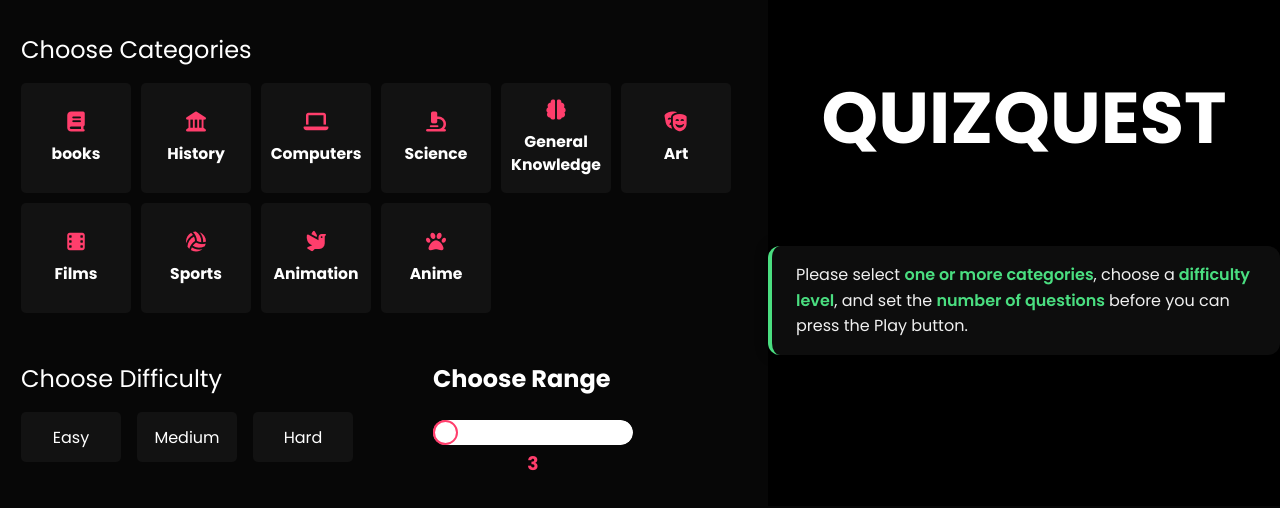
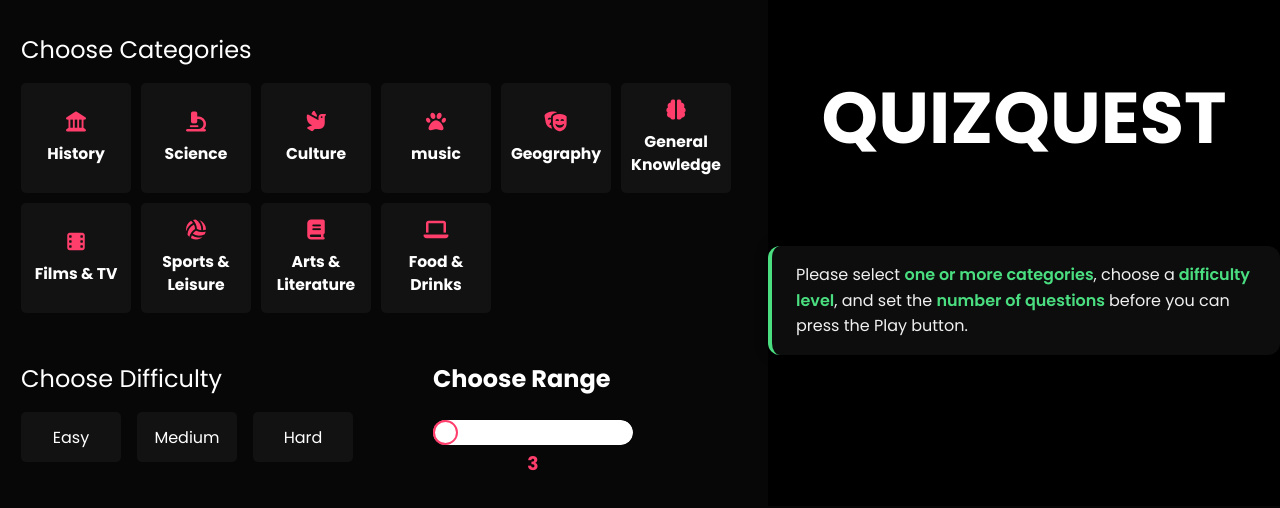
Before and after one commit to Aviupadhyay457/QUIZQUEST, a React (Vite) app: page / in a window 1280 px wide. Shown: the top 508 px of the page. Built offline with nearby package versions, Linux system fonts and the light colour scheme.

Commit message:
fetched data from the api
- Updated category array to align with Trivia API categories
- Implemented API call on button click (no useEffect needed since button disappears after click)
- Added loading state (isLoading) and started work on loading screen

```diff
--- a/src/App.jsx
+++ b/src/App.jsx
@@ -9,7 +9,8 @@ export default function App(){
   const[category,setCategory]=React.useState(categoryArr)
   const[difficulty,setDifficulty]=React.useState(difficultyArr)
   const startGameBtnVisible=category.some(cat=>cat.isSelected===true) && difficulty.some(dif=>dif.isSelected)
-  console.log(startGameBtnVisible)
+  let [responseArr, setResponseArr]=React.useState([])
+  let[isLoading, setIsLoading]=React.useState(false)
   function categoryUpdate(id){
     setCategory((prevCategory)=>{
       return(
@@ -25,12 +26,53 @@ export default function App(){
     })
   }
 
+  let categorySelectedArr=[]
+  let difficultyselectedVal=""
+  if(startGameBtnVisible){
+    categorySelectedArr=category.filter(cat =>cat.isSelected===true).map(cat =>cat.apiName)
+    for(let dif of difficulty){
+      if(dif.isSelected===true){
+        difficultyselectedVal=dif.level
+
+      }
+    }
+  }
+  let categorySelectedStr=categorySelectedArr.join(",")
+  // console.log(categorySelectedStr)
+  // console.log(range)
+  // console.log(difficultyselectedVal)
+  console.log(responseArr)
+
+  async function fetchTrivia(){
+    try{
+      setIsLoading(true)
+      const res = await fetch(`https://the-trivia-api.com/v2/questions?categories=${categorySelectedStr}&difficulties=${difficultyselectedVal}&limit=${range}`)
+      const data=await res.json()
+      setResponseArr(...data)
+      setIsLoading(false)
+    }
+    catch(err){
+      console.error("opps something wrong:",err)
+    } finally{
+      setIsLoading(false)
+    }
+  }
+
+
+
+
+
+
   return(
     <>
+    { (responseArr.length===0) &&
       <main>
         <Aside category={category} categoryUpdate={categoryUpdate} range={range} setRange={setRange} difficulty={difficulty} setDifficulty={setDifficulty}/>
-        <MainComponent startGameBtnVisible={startGameBtnVisible}/>
+        <MainComponent startGameBtnVisible={startGameBtnVisible} fetchTrivia={()=>fetchTrivia()} />
       </main>
+    }
+    {isLoading && <h1 style={{color:"red"}}>we are loading your data</h1>}
+
     </>
   )
 }
--- a/src/MainComponent.jsx
+++ b/src/MainComponent.jsx
@@ -5,10 +5,10 @@ export default function MainComponent(props){
             <h1>QUIZQUEST</h1>
             {props.startGameBtnVisible &&
             <motion.button className="start-btn"
+            onClick={props.fetchTrivia}
             initial={{opacity:0, y:20, scale:0.25}}
             animate={{opacity:1 ,y:0, scale:1}}
             transition={{duration:0.25, type:"tween",ease:"easeOut"}}
-
             >
                 <span>▶</span> Start Quiz
             </motion.button>}
--- a/src/utils/category.js
+++ b/src/utils/category.js
@@ -1,76 +1,88 @@
 
 export const categoryArr=[
-    {
-        id:1,
-        name:"books",
-        icon:"fa-solid fa-book",
-        isSelected:false,
-        bgColor:"#E6C642"
-    },
-
     {
         id:2,
         name:"History",
         icon:"fa-solid fa-landmark",
         isSelected:false,
-        bgColor:"#E857ED"
-    },
-
-    {
-        id:3,
-        name:"Computers",
-        icon:"fa-solid fa-laptop",
-        isSelected:false,
-        bgColor:"#A656FD"
+        bgColor:"#E857ED",
+        apiName:"history"
     },
     {
         id:4,
         name:"Science",
         icon:"fa-solid fa-microscope",
         isSelected:false,
-        bgColor:"#3CE956"
+        bgColor:"#3CE956",
+        apiName:"science"
+    },
+
+    {
+        id:9,
+        name:"Culture",
+        icon:"fa-solid fa-dove",
+        isSelected:false,
+        bgColor:"#E857ED",
+        apiName:"society_and_culture"
+    },
+
+    {
+        id:10,
+        name:"music",
+        icon:"fa-solid fa-paw",
+        isSelected:false,
+        bgColor:"#F94E4E",
+        apiName:"music"
+    },
+    {
+        id:6,
+        name:"Geography",
+        icon:"fa-solid fa-masks-theater",
+        isSelected:false,
+        bgColor:"#E6C642",
+        apiName:"geography"
     },
     {
         id:5,
         name:"General Knowledge",
         icon:"fa-solid fa-brain",
         isSelected:false,
-        bgColor:"#685AF5"
-    },
-    {
-        id:6,
-        name:"Art",
-        icon:"fa-solid fa-masks-theater",
-        isSelected:false,
-        bgColor:"#E6C642"
+        bgColor:"#685AF5",
+        apiName:"general_knowledge"
     },
     {
         id:7,
-        name:"Films",
+        name:"Films & TV",
         icon:"fa-solid fa-film",
         isSelected:false,
-        bgColor:"#685AF5"
+        bgColor:"#685AF5",
+        apiName:"film_and_tv"
     },
     {
         id:8,
-        name:"Sports",
+        name:"Sports & Leisure",
         icon:"fa-solid fa-volleyball",
         isSelected:false,
-        bgColor:"#F94E4E"
+        bgColor:"#F94E4E",
+        apiName:"sport_and_leisure"
+    },
+
+    {
+        id:1,
+        name:"Arts & Literature",
+        icon:"fa-solid fa-book",
+        isSelected:false,
+        bgColor:"#E6C642",
+        apiName:"arts_and_literature"
+
     },
     {
-        id:9,
-        name:"Animation",
-        icon:"fa-solid fa-dove",
+        id:3,
+        name:"Food & Drinks",
+        icon:"fa-solid fa-laptop",
         isSelected:false,
-        bgColor:"#E857ED"
-    },
-    {
-        id:10,
-        name:"Anime",
-        icon:"fa-solid fa-paw",
-        isSelected:false,
-        bgColor:"#F94E4E"
+        bgColor:"#A656FD",
+        apiName:"food_and_drink"
     },
 
  ]
```
